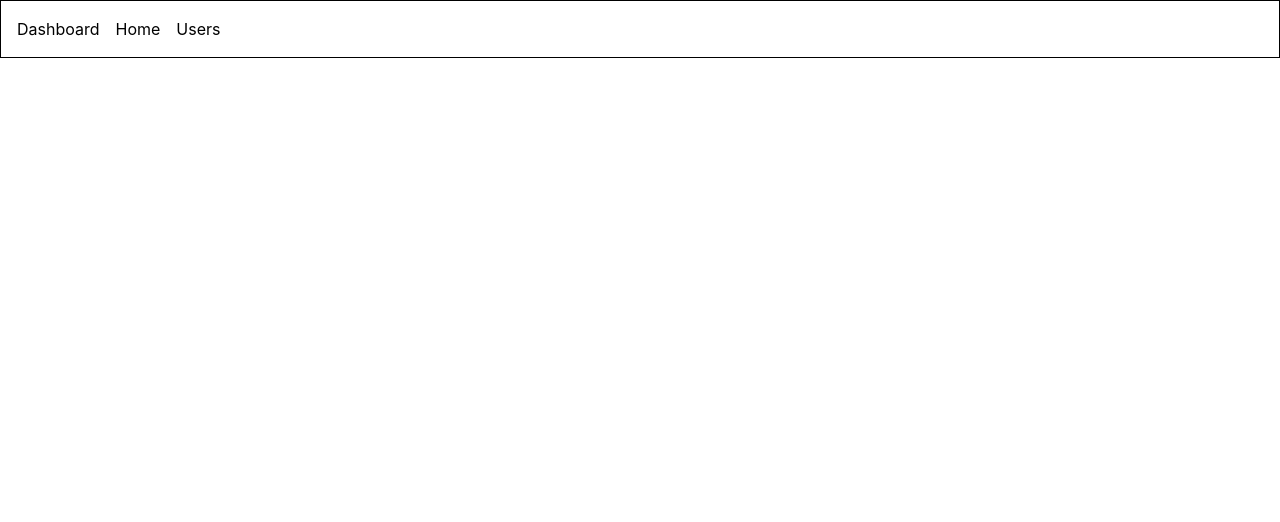
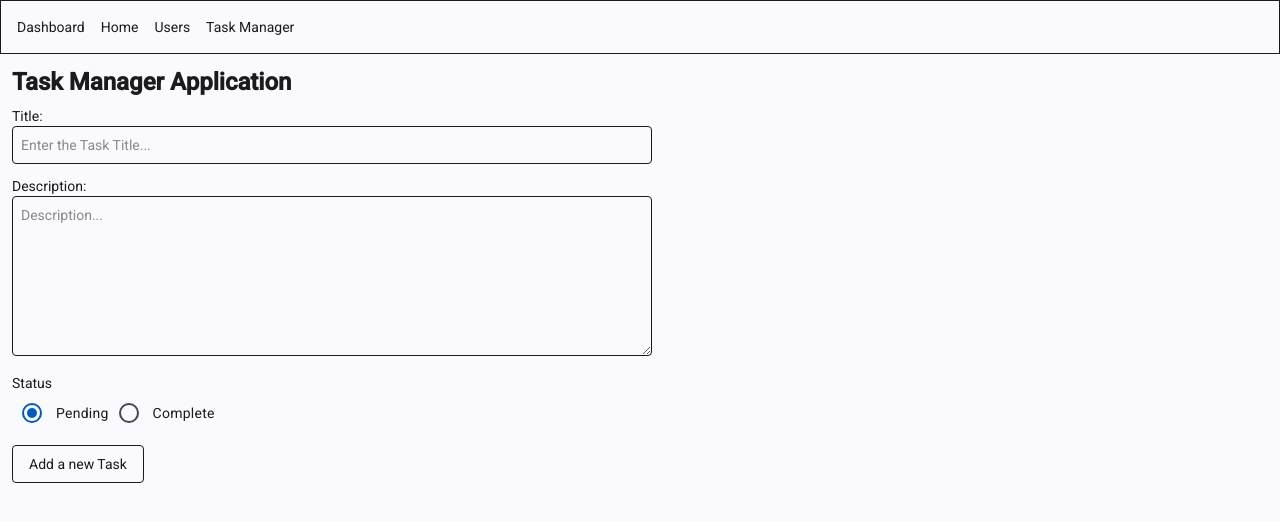
Before and after one commit to kamaleshsk123/Angular-Learning, an Angular app: page /task in a window 1280 px wide. Before the commit this address led to /. Shown: the top 522 px of the page. Built offline with nearby package versions, Linux system fonts and the light colour scheme.

Commit message:
Learning the CRUD in Task Manager Application

```diff
--- a/angular.json
+++ b/angular.json
@@ -25,9 +25,7 @@
                 "input": "public"
               }
             ],
-            "styles": [
-              "src/styles.css"
-            ],
+            "styles": ["src/material-theme.scss", "src/styles.css"],
             "server": "src/main.server.ts",
             "outputMode": "server",
             "ssr": {
--- a/package.json
+++ b/package.json
@@ -24,10 +24,12 @@
   "private": true,
   "packageManager": "npm@11.6.2",
   "dependencies": {
+    "@angular/cdk": "^21.2.6",
     "@angular/common": "^21.0.0",
     "@angular/compiler": "^21.0.0",
     "@angular/core": "^21.0.0",
     "@angular/forms": "^21.0.0",
+    "@angular/material": "^21.2.6",
     "@angular/platform-browser": "^21.0.0",
     "@angular/platform-server": "^21.0.0",
     "@angular/router": "^21.0.0",
--- a/src/app/app.html
+++ b/src/app/app.html
@@ -33,6 +33,7 @@
   <a routerLink="/dashboard">Dashboard</a>
   <a routerLink="/">Home</a>
   <a routerLink="/users">Users</a>
+  <a routerLink="/task">Task Manager</a>
 </nav>
 
 <router-outlet></router-outlet>
--- a/src/app/app.routes.ts
+++ b/src/app/app.routes.ts
@@ -6,6 +6,7 @@ import { authGuard } from './services/auth-guard/auth-guard';
 import { Registration } from './registration/registration';
 import { UserDashboard } from './user-dashboard/user-dashboard';
 import { EditUser } from './edit-user/edit-user';
+import { TaskManager } from './task-manager/task-manager';
 
 export const routes: Routes = [
   { path: '', component: Home },
@@ -14,4 +15,5 @@ export const routes: Routes = [
   { path: 'registration', component: Registration },
   { path: 'dashboard', component: UserDashboard },
   { path: 'edit/:id', component: EditUser },
+  { path: 'task', component: TaskManager },
 ];
--- a/src/app/task-manager/task-manager.html
+++ b/src/app/task-manager/task-manager.html
@@ -1 +1,78 @@
-<p>task-manager works!</p>
+<div class="m-3 w-1/2">
+  <h1 class="text-2xl font-semibold">Task Manager Application</h1>
+  <form [formGroup]="task" class="space-y-3">
+    <div class="mt-2">
+      <h1>Title:</h1>
+      <input
+        type="text"
+        formControlName="title"
+        placeholder="Enter the Task Title..."
+        class="border p-2 rounded w-full"
+      />
+    </div>
+    <div>
+      <h1>Description:</h1>
+      <textarea
+        formControlName="description"
+        class="rounded border p-2 w-full h-40"
+        placeholder="Description..."
+      ></textarea>
+    </div>
+    <div>
+      <h1>Status</h1>
+      <mat-radio-group formControlName="status">
+        <mat-radio-button value="pending">Pending</mat-radio-button>
+        <mat-radio-button value="complete">Complete</mat-radio-button>
+      </mat-radio-group>
+    </div>
+    <div class="space-x-3">
+      <button
+        *ngIf="!showUpdate"
+        [disabled]="task.invalid"
+        [ngClass]="task.invalid ? 'border' : 'bg-blue-500 text-white cursor-pointer'"
+        type="submit"
+        (click)="submitTask()"
+        class="px-4 py-2 rounded"
+      >
+        Add a new Task
+      </button>
+      <button
+        *ngIf="showUpdate"
+        class="bg-blue-500 text-white px-4 py-2 rounded"
+        (click)="updateTask()"
+      >
+        Update Task
+      </button>
+      <button
+        *ngIf="showUpdate"
+        class="border rounded px-4 py-2 cursor-pointer"
+        (click)="cancelUpdate()"
+      >
+        Cancel
+      </button>
+    </div>
+  </form>
+</div>
+<div *ngIf="taskList.length > 0" class="w-1/2 m-3">
+  <table class="border w-full">
+    <thead class="bg-gray-200 text-left">
+      <tr>
+        <th class="p-2">Title</th>
+        <th class="p-2">Description</th>
+        <th class="p-2">Status</th>
+        <th class="p-2">Action</th>
+      </tr>
+    </thead>
+    <tbody *ngFor="let task of taskList; let i = index">
+      <tr>
+        <td class="p-2">{{ task.title }}</td>
+        <td class="p-2">{{ task.description }}</td>
+        <td class="p-2 capitalize">{{ task.status }}</td>
+        <td class="space-x-3">
+          <button class="text-blue-500 cursor-pointer" (click)="editTask(i)">Edit</button>
+          <button class="text-red-500 cursor-pointer" (click)="deleteTask(i)">Delete</button>
+        </td>
+      </tr>
+    </tbody>
+  </table>
+</div>
--- a/src/app/task-manager/task-manager.ts
+++ b/src/app/task-manager/task-manager.ts
@@ -1,11 +1,52 @@
+import { CommonModule } from '@angular/common';
 import { Component } from '@angular/core';
-
+import { FormControl, FormGroup, ReactiveFormsModule, Validators } from '@angular/forms';
+import { MatRadioModule } from '@angular/material/radio';
 @Component({
   selector: 'app-task-manager',
-  imports: [],
+  imports: [ReactiveFormsModule, MatRadioModule, CommonModule],
   templateUrl: './task-manager.html',
   styleUrl: './task-manager.css',
 })
 export class TaskManager {
+  taskList: any[] = [];
+  taskId: number | null = null;
+  showUpdate = false;
+  task = new FormGroup({
+    title: new FormControl('', [Validators.required, Validators.minLength(3)]),
+    description: new FormControl('', [Validators.required]),
+    status: new FormControl('pending', [Validators.required]),
+  });
 
+  submitTask() {
+    this.taskList.push(this.task.value);
+    this.resetTask();
+  }
+  resetTask() {
+    this.task.reset({
+      title: '',
+      description: '',
+      status: 'pending',
+    });
+  }
+  deleteTask(index: number) {
+    this.taskList.splice(index, 1);
+  }
+  editTask(index: number) {
+    this.taskId = index;
+    this.showUpdate = true;
+    this.task.setValue(this.taskList[index]);
+  }
+
+  updateTask() {
+    if (this.taskId !== null) {
+      this.taskList[this.taskId] = this.task.value;
+    }
+    this.showUpdate = false;
+    this.resetTask();
+  }
+  cancelUpdate() {
+    this.resetTask();
+    this.showUpdate = false;
+  }
 }
--- a/src/index.html
+++ b/src/index.html
@@ -6,7 +6,11 @@
     <base href="/" />
     <meta name="viewport" content="width=device-width, initial-scale=1" />
     <link rel="icon" type="image/x-icon" href="favicon.ico" />
-  </head>
+      <link rel="preconnect" href="https://fonts.googleapis.com">
+    <link rel="preconnect" href="https://fonts.gstatic.com" crossorigin>
+    <link href="https://fonts.googleapis.com/css2?family=Roboto:wght@300;400;500&display=swap" rel="stylesheet">
+    <link href="https://fonts.googleapis.com/icon?family=Material+Icons" rel="stylesheet">
+</head>
   <body>
     <!-- <app-learning-pipes></app-learning-pipes> -->
     <app-root></app-root>
--- /dev/null
+++ b/src/material-theme.scss
@@ -0,0 +1,37 @@
+
+// Include theming for Angular Material with `mat.theme()`.
+// This Sass mixin will define CSS variables that are used for styling Angular Material
+// components according to the Material 3 design spec.
+// Learn more about theming and how to use it for your application's
+// custom components at https://material.angular.dev/guide/theming
+@use '@angular/material' as mat;
+
+html {
+  height: 100%;
+  @include mat.theme((
+    color: (
+      primary: mat.$azure-palette,
+      tertiary: mat.$blue-palette,
+    ),
+    typography: Roboto,
+    density: 0,
+  ));
+}
+
+body {
+  // Default the application to a light color theme. This can be changed to
+  // `dark` to enable the dark color theme, or to `light dark` to defer to the
+  // user's system settings.
+  color-scheme: light;
+
+  // Set a default background, font and text colors for the application using
+  // Angular Material's system-level CSS variables. Learn more about these
+  // variables at https://material.angular.dev/guide/system-variables
+  background-color: var(--mat-sys-surface);
+  color: var(--mat-sys-on-surface);
+  font: var(--mat-sys-body-medium);
+
+  // Reset the user agent margin.
+  margin: 0;
+  height: 100%;
+}
```
Also changed, not shown: 2 other files (tests, documents, lock files or other folders).
